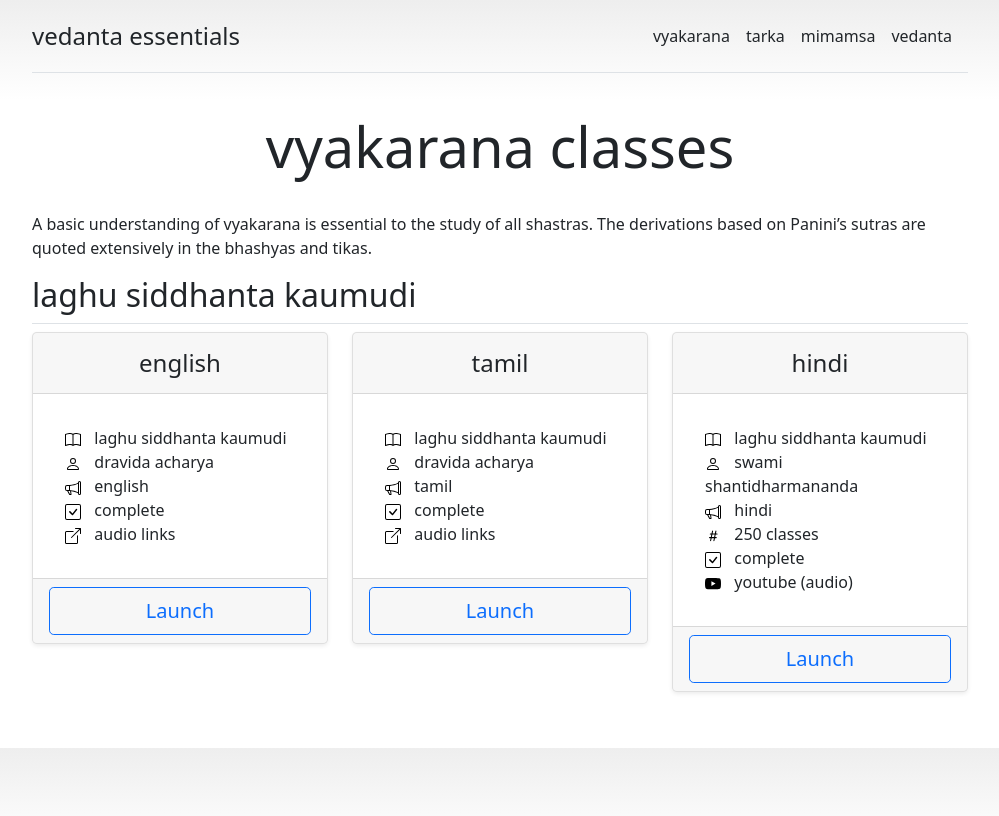
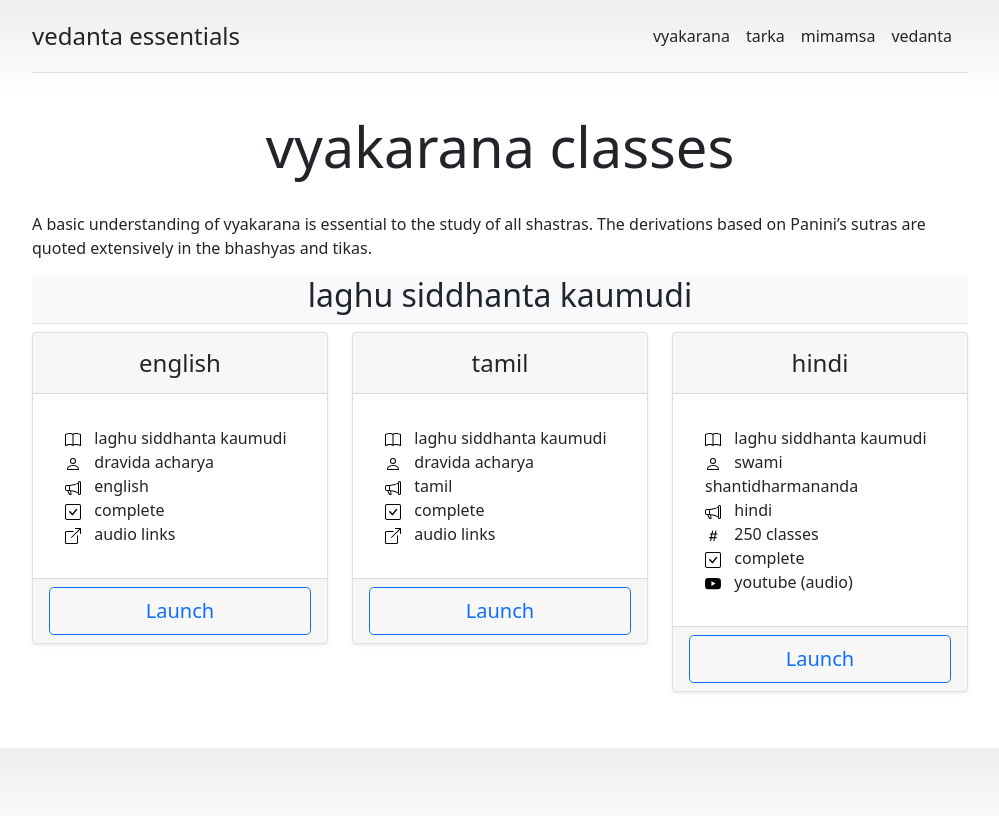
Before and after one commit to aupasana/vedanta, a Jekyll site: the page built from classes/vyakarana.md, in a window 1280 px wide. Shown: the top 816 px of the page, without its empty margins (140-1139 px from the left). Built offline with Jekyll 4.4.1, drawn with Linux system fonts in a browser that asks for light colours.

Commit message:
heading format

```diff
--- a/_includes/classes_by_tag.html
+++ b/_includes/classes_by_tag.html
@@ -9,7 +9,7 @@
     {% assign classes = site.cards_classes_vedanta %}
 {% endif %}
 
-<h2 class="pb-2 border-bottom">{{ include.display }}</h2>
+<h2 class="pb-2 border-bottom bg-light text-center">{{ include.display }}</h2>
 
 <div class="row row-cols-1 row-cols-md-3 mb-3">
     {% for class in classes %}
```
